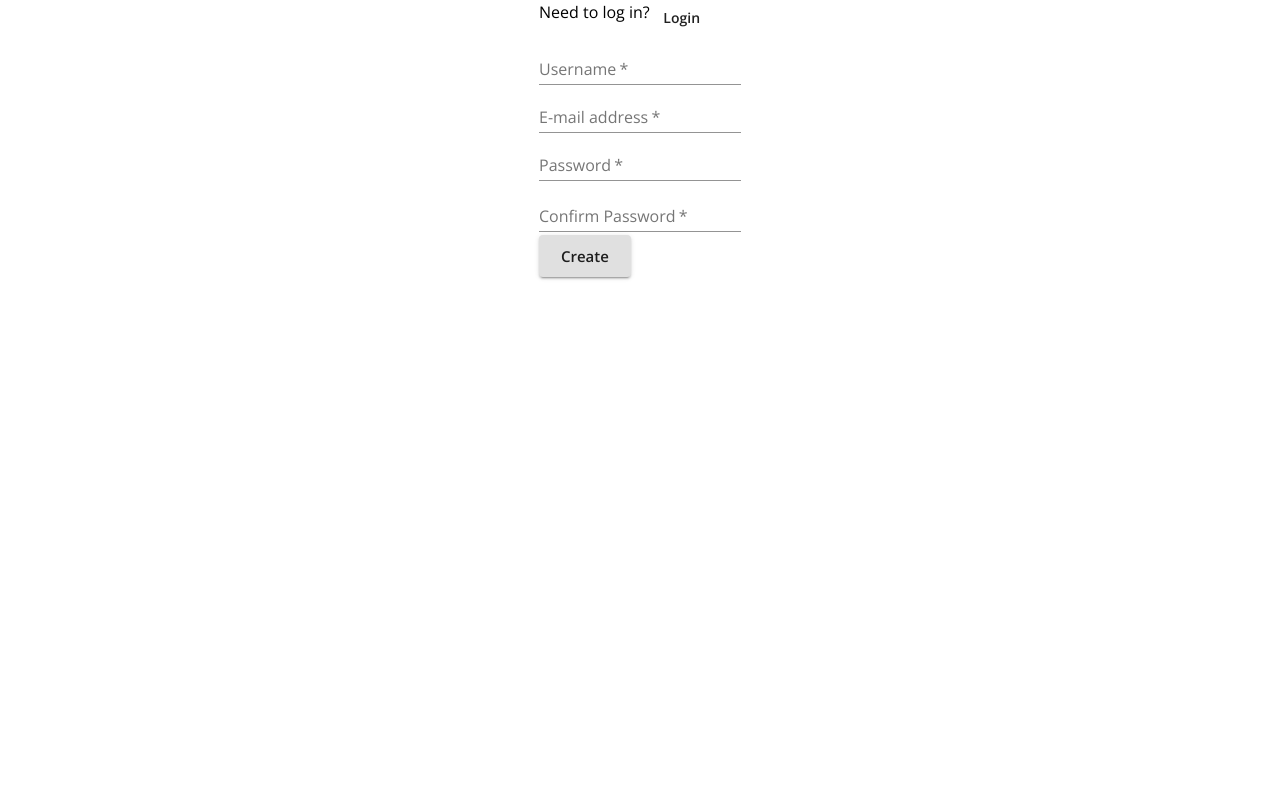
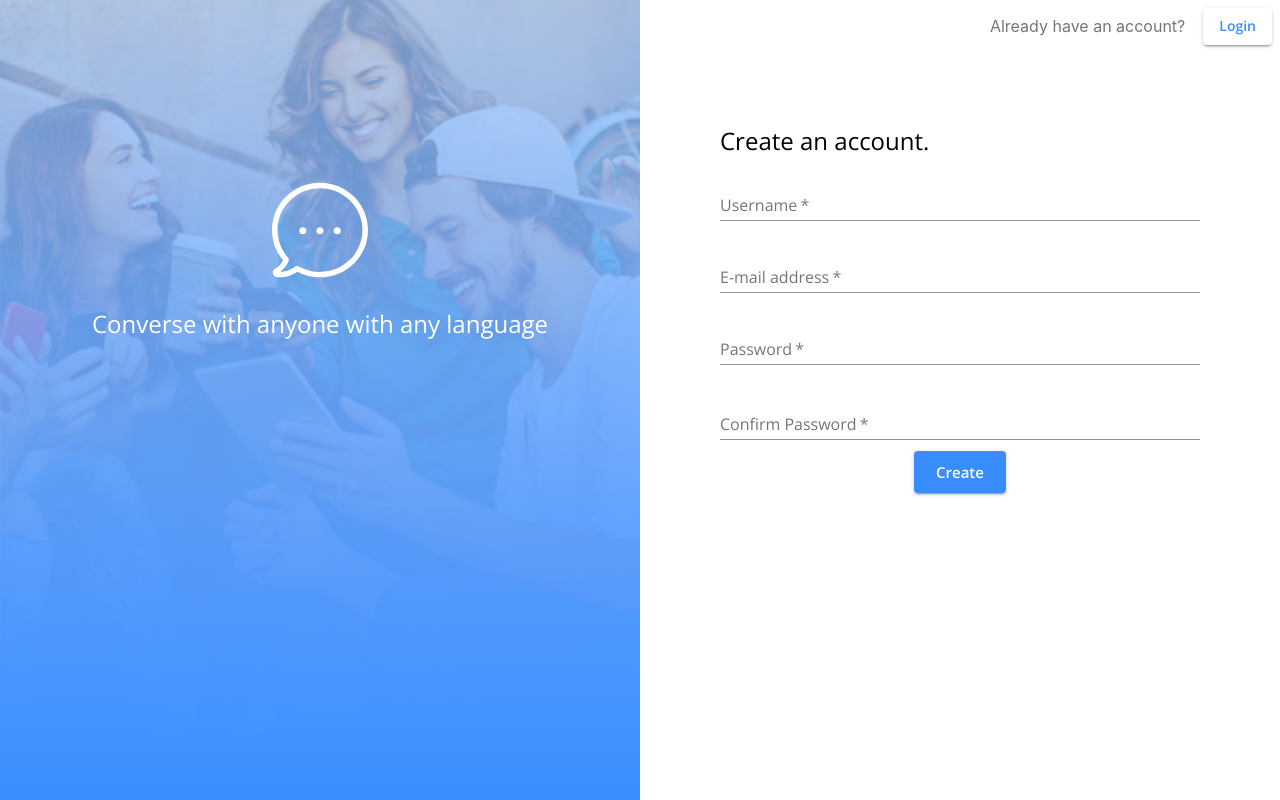
Before and after one commit to jackclaxton/bc957b, a React (Create React App) app in the folder client/: page / in a window 1280 px wide. Built offline with nearby package versions, Linux system fonts and the light colour scheme; no server answers.

Commit message:
Closing issue2-login/signup redesign

```diff
--- a/client/src/Login.js
+++ b/client/src/Login.js
@@ -8,8 +8,10 @@ import {
   Button,
   FormControl,
   TextField,
+  Hidden,
 } from "@material-ui/core";
 import { login } from "./store/utils/thunkCreators";
+import LoginSignupView from "./components/LoginSignupView";
 
 const Login = (props) => {
   const history = useHistory();
@@ -22,47 +24,52 @@ const Login = (props) => {
 
     await login({ username, password });
   };
+  // Passed to LoginSignupView to change route
+  const onPressCreateAccount = () => {
+    history.push("/register")
+  }
 
   if (user.id) {
     return <Redirect to="/home" />;
   }
 
   return (
-    <Grid container justify="center">
-      <Box>
-        <Grid container item>
-          <Typography>Need to register?</Typography>
-          <Button onClick={() => history.push("/register")}>Register</Button>
-        </Grid>
+      <LoginSignupView
+        formTitle={'Welcome back!'}
+        handleRouteChange={onPressCreateAccount}
+        routeChangeButtonTitle={"Create account"}
+        routeChangeSubtitle={"Don't have an account?"}>
         <form onSubmit={handleLogin}>
-          <Grid>
-            <Grid>
-              <FormControl margin="normal" required>
+          <Grid item>
+            <Grid item>
+              <FormControl margin="normal" required fullWidth>
                 <TextField
                   aria-label="username"
                   label="Username"
                   name="username"
                   type="text"
+                  fullWidth
                 />
               </FormControl>
             </Grid>
-            <FormControl margin="normal" required>
+            <FormControl margin="normal" required fullWidth>
               <TextField
-                label="password"
+                label="Password"
                 aria-label="password"
                 type="password"
                 name="password"
+                fullWidth
               />
             </FormControl>
-            <Grid>
-              <Button type="submit" variant="contained" size="large">
+            <Grid container item justifyContent={'center'}>
+              <Button
+                type="submit" variant="contained" size="large" color={'primary'}>
                 Login
               </Button>
             </Grid>
           </Grid>
         </form>
-      </Box>
-    </Grid>
+      </LoginSignupView>
   );
 };
 
--- a/client/src/Signup.js
+++ b/client/src/Signup.js
@@ -11,6 +11,7 @@ import {
   FormHelperText,
 } from "@material-ui/core";
 import { register } from "./store/utils/thunkCreators";
+import LoginSignupView from "./components/LoginSignupView";
 
 const Login = (props) => {
   const history = useHistory();
@@ -31,44 +32,48 @@ const Login = (props) => {
 
     await register({ username, email, password });
   };
-
+  // Passed to LoginSignupView to change route
+  const onPressLogin = () => {
+    history.push("/login")
+  }
   if (user.id) {
     return <Redirect to="/home" />;
   }
 
   return (
-    <Grid container justify="center">
-      <Box>
-        <Grid container item>
-          <Typography>Need to log in?</Typography>
-          <Button onClick={() => history.push("/login")}>Login</Button>
-        </Grid>
+    <LoginSignupView
+      formTitle={'Create an account.'}
+      handleRouteChange={onPressLogin}
+      routeChangeButtonTitle={"Login"}
+      routeChangeSubtitle={"Already have an account?"}>
       <form onSubmit={handleRegister}>
-          <Grid>
-            <Grid>
-              <FormControl>
+        <Grid item>
+          <Grid item>
+            <FormControl margin="normal" required fullWidth>
               <TextField
                 aria-label="username"
                 label="Username"
                 name="username"
                 type="text"
                 required
+                fullWidth
               />
             </FormControl>
           </Grid>
           <Grid>
-              <FormControl>
+            <FormControl margin="normal" required fullWidth>
               <TextField
                 label="E-mail address"
                 aria-label="e-mail address"
                 type="email"
                 name="email"
                 required
+                fullWidth
               />
             </FormControl>
           </Grid>
           <Grid>
-              <FormControl error={!!formErrorMessage.confirmPassword}>
+            <FormControl error={!!formErrorMessage.confirmPassword} margin="normal" required fullWidth>
               <TextField
                 aria-label="password"
                 label="Password"
@@ -76,6 +81,7 @@ const Login = (props) => {
                 inputProps={{ minLength: 6 }}
                 name="password"
                 required
+                fullWidth
               />
               <FormHelperText>
                 {formErrorMessage.confirmPassword}
@@ -83,7 +89,7 @@ const Login = (props) => {
             </FormControl>
           </Grid>
           <Grid>
-              <FormControl error={!!formErrorMessage.confirmPassword}>
+            <FormControl error={!!formErrorMessage.confirmPassword} margin="normal" required fullWidth>
               <TextField
                 label="Confirm Password"
                 aria-label="confirm password"
@@ -91,19 +97,21 @@ const Login = (props) => {
                 inputProps={{ minLength: 6 }}
                 name="confirmPassword"
                 required
+                fullWidth
               />
               <FormHelperText>
                 {formErrorMessage.confirmPassword}
               </FormHelperText>
             </FormControl>
           </Grid>
-            <Button type="submit" variant="contained" size="large">
+          <Grid container item justifyContent={'center'}>
+            <Button type="submit" variant="contained" size="large" color={'primary'}>
               Create
             </Button>
           </Grid>
+        </Grid>
       </form>
-      </Box>
-    </Grid>
+    </LoginSignupView>
   );
 };
 
--- /dev/null
+++ b/client/src/components/LoginSignupView.js
@@ -0,0 +1,53 @@
+import React from 'react';
+import {
+  Hidden,
+  Grid,
+  Box,
+  Typography,
+  Button,
+} from '@material-ui/core';
+import bgImg from '../assets/bg-img.png';
+import bubbleSVG from '../assets/bubble.svg';
+
+// Wrapper component for the Login & Signup screens to reduce code reuse and enable for easier editing
+// Takes children - the form
+// handleRouteChange - traveling between Login/Signup
+// routeChangeSubtitle - subtitle for the route change button (i.e. "Don't have an account"/"Already have account?")
+// routeChangeButtonTitle - title for the route change button (i.e. "Login"/"Signup")
+// formTitle - title of form (i.e. "Welcome back!"/"Create account")
+
+const LoginSignupView = ({children, handleRouteChange, routeChangeSubtitle, routeChangeButtonTitle, formTitle, }) => {
+  return (
+    <Grid container direction="row">
+      <Hidden xsDown>
+        <Grid container item sm={6}>
+          <img src={bgImg} style={{ position: 'absolute', width: '50%', zIndex: -2, maxHeight: '100%', objectFit: 'cover', objectPosition: 'left top'}}/>
+          <Box
+            sx={{ position: 'absolute', width: '50%', height: '100%', zIndex: -1, background: 'linear-gradient(0deg, rgba(58,141,255,1) 0%, rgba(169,205,255,0.7) 100%);',
+            }}/>
+          <Grid container item justifyContent={'center'} alignItems={'center'} direction={'column'}>
+            <img src={bubbleSVG} style={{ width: '15%', paddingBottom: 30, paddingTop: 30}} />
+            <Typography variant={'h5'} align={'center'} style={{ maxWidth: '80%', color: 'white'}}>Converse with anyone with any language</Typography>
+          </Grid>
+        </Grid>
+      </Hidden>
+      <Grid container item xs={12} sm={6}>
+        <Box sx={{ width: '100%', justifyContent: 'flex-end', alignItems: 'center', display: 'flex', pt: 1, pr: 1}}>
+          <Typography variant={'p'} color={'textSecondary'}>{routeChangeSubtitle}&nbsp;&nbsp;&nbsp;&nbsp;</Typography>
+          <Button
+            onClick={handleRouteChange}
+            variant="contained"
+            style={{ backgroundColor: 'white', color: '#3A8DFF',}}>{routeChangeButtonTitle}</Button>
+        </Box>
+        <Box container item xs={12} direction={"column"} sx={{ width: '100%', justifyContent: 'center', display: 'flex', flexDirection: 'column', pt: 10, alignItems: 'center'}}>
+          <Box container item sx={{ width: '75%'}}>
+            <Typography variant={'h5'}>{formTitle}</Typography>
+            {children}
+          </Box>
+        </Box>
+      </Grid>
+    </Grid>
+  );
+}
+
+export default LoginSignupView;
```
Also changed, not shown: client/src/assets/bg-img.png (added), client/src/assets/bubble.svg (added). Lines whose indentation alone changed are shown as unchanged.
